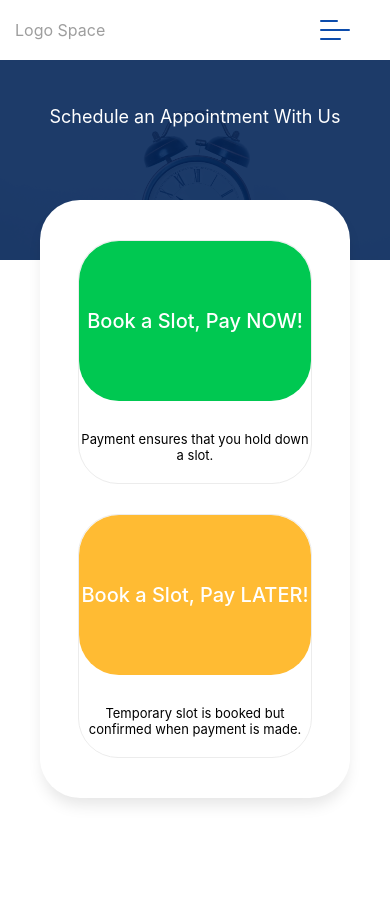
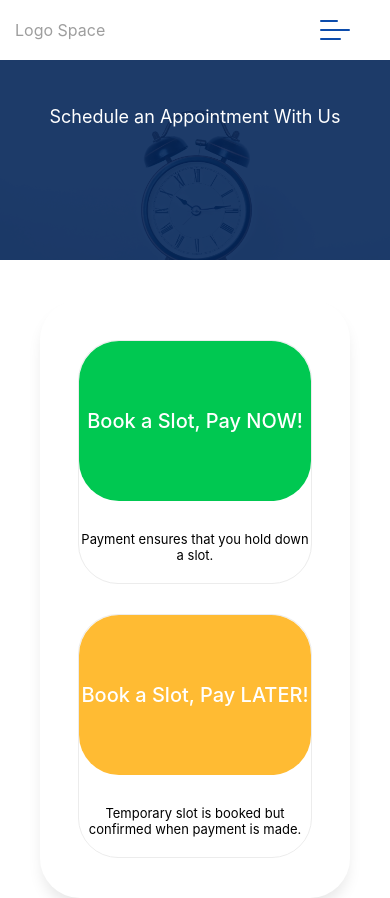
Before and after one commit to ObinnaKelvin/sapphire, a React (Create React App) app: page /book-appointment in a window 390 px wide. Built offline with nearby package versions, Linux system fonts and the light colour scheme.

Commit message:
Appointment Booking both mobile and desktop, book button animation added

```diff
--- a/src/View/pages/booking/booking.scss
+++ b/src/View/pages/booking/booking.scss
@@ -191,6 +191,8 @@
             align-items: center;
             gap: 30px;
             padding: 40px 10px;
+            animation-name: slideDownUp2;
+            animation-duration: 2.5s;
 
             .decision-item {
                 width: 80%;
@@ -237,6 +239,18 @@
             }
         }
 
+        @keyframes slideDownUp2 {
+            from {
+                transform: translateY(100px);
+                // opacity: 0;
+            }
+
+            to {
+                transform: translateY(0px);
+                // opacity: 1;
+            }
+        }
+
         .booking-wrapper {
 
         }
```
